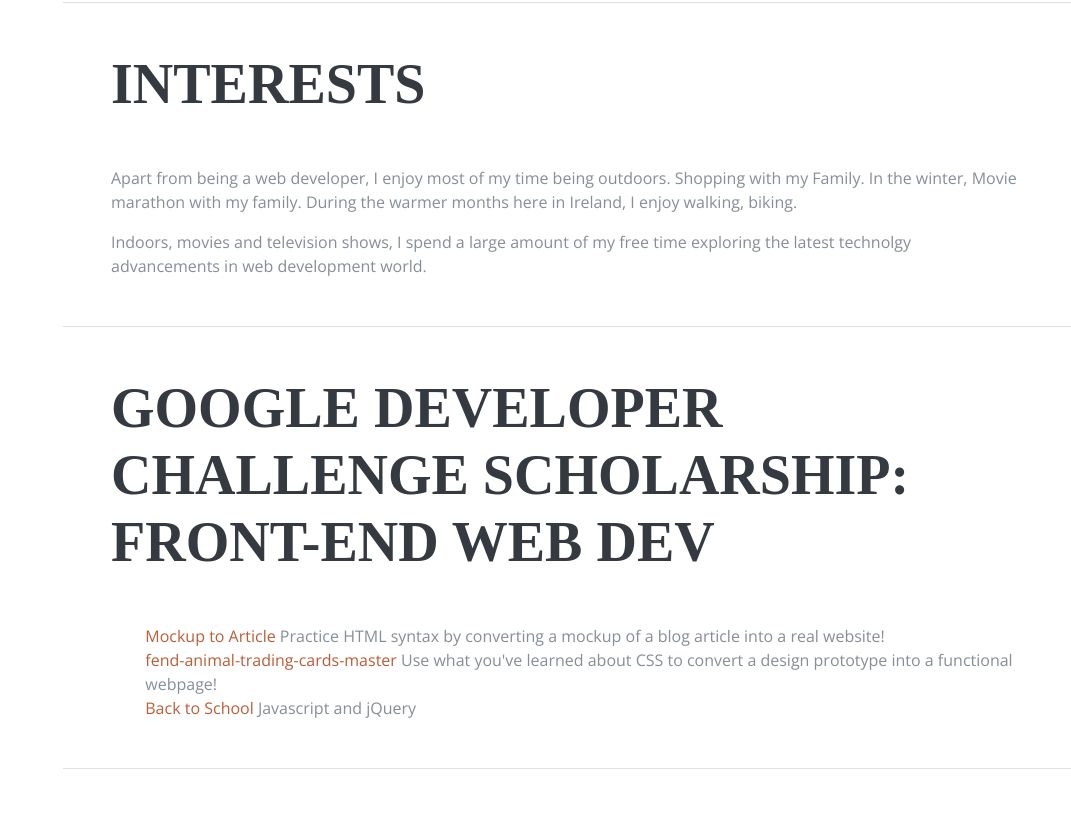
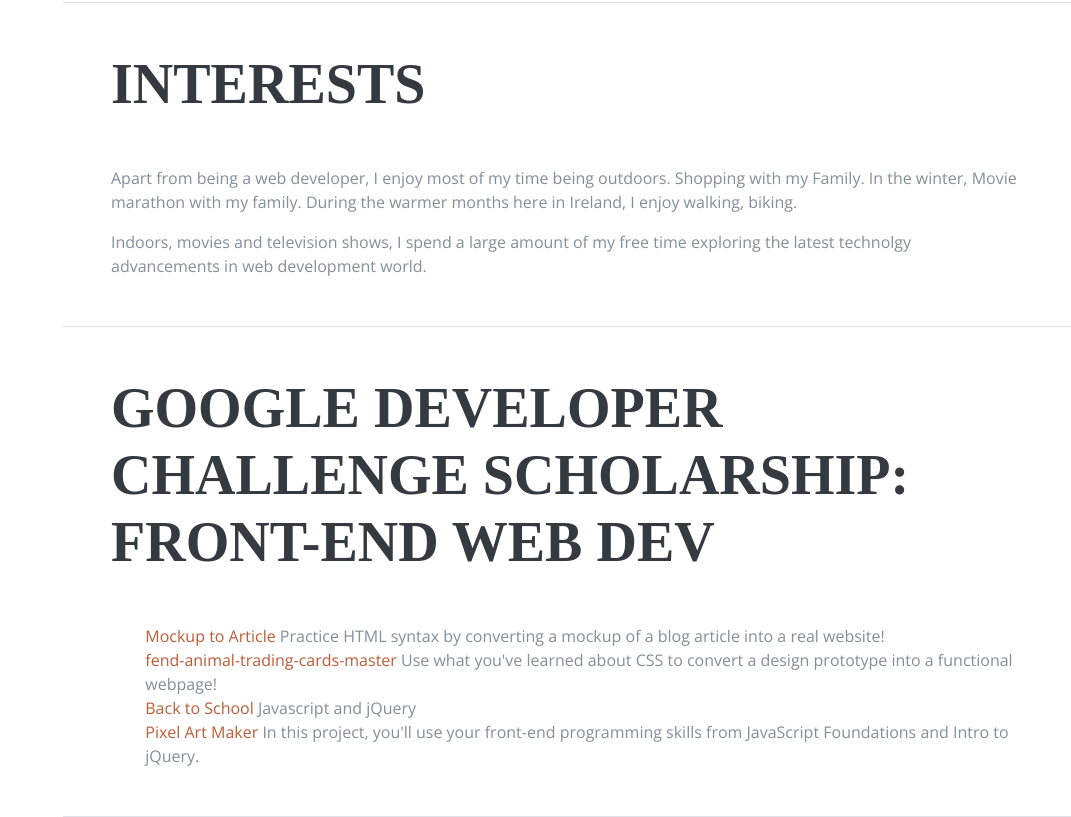
Before and after one commit to julietaGit/CV, a plain HTML site: page index.html in a window 1280 px wide. Shown: the part 2130-2947 px from the top of the page, without its empty margins (209-1280 px from the left). Before the commit the page ends 2899 px from the top, so only its background shows below. Drawn offline with nearby package versions, Linux system fonts and the light colour scheme; a web font is replaced by a local one.

Commit message:
Update index

```diff
--- a/index.html
+++ b/index.html
@@ -336,6 +336,11 @@ Involved in sales and marketing technical presentation of PowerText System and v
               Back to School</a>
               Javascript and jQuery
             </li>
+            <li><a href="https://julietagit.github.io/Google-Udacity-Scholar/julieta-pixel-art-maker.html">
+              <!--<i class="fa-li fa fa-trophy text-warning"></i>-->
+              Pixel Art Maker</a>
+              In this project, you'll use your front-end programming skills from JavaScript Foundations and Intro to jQuery.
+            </li>
             <li>
               <!--<i class="fa-li fa fa-trophy text-warning"></i>
               1<sup>st</sup>-->
```
